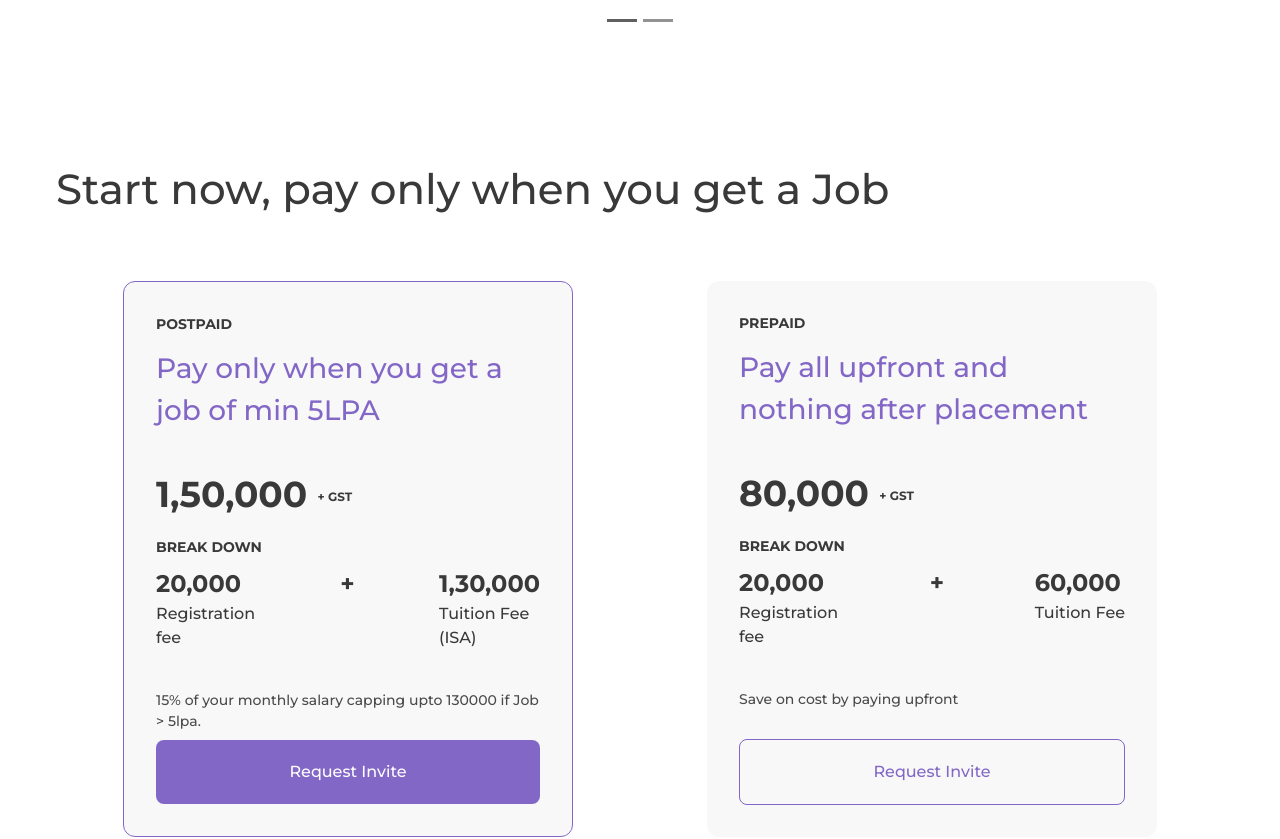
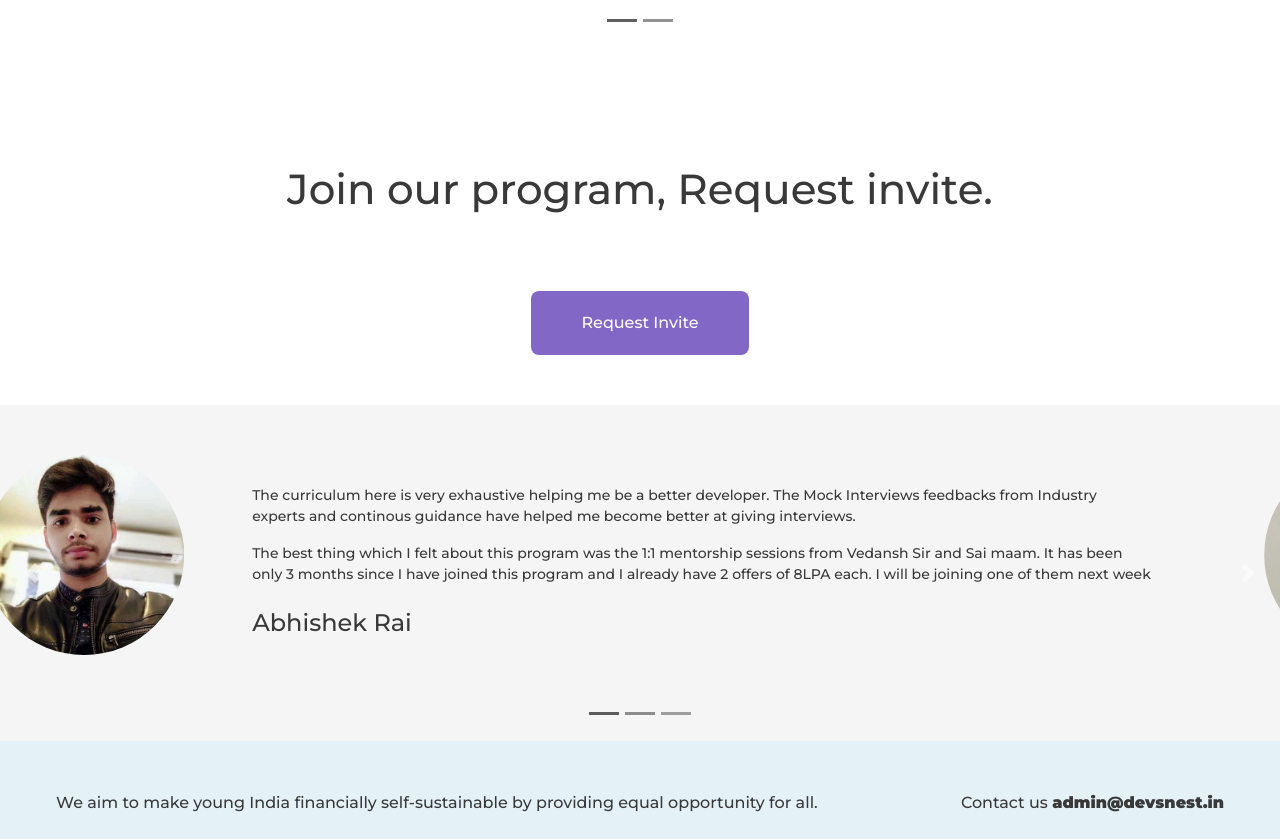
Before and after one commit to sanjay270899/devsnest-frontend, a React (Create React App) app: page / in a window 1280 px wide. Shown: the part 3185-4024 px from the top of the page. Built offline with nearby package versions, Linux system fonts and the light colour scheme; no server answers.

Commit message:
removed pricing

```diff
--- a/src/landing_v2/landing.scss
+++ b/src/landing_v2/landing.scss
@@ -319,6 +319,7 @@ a.nav-item {
       border: 1px solid $color-purple;
     }
     &__heading {
+      text-align: center;
       padding: 60px 0;
     }
 
@@ -740,4 +741,13 @@ a.nav-item {
       font-size: 24px;
     }
   }
+
+  @media screen and (min-width: 1550px) {
+    .hero {
+      &__right-side {
+        margin-left: auto;
+        margin-right: auto;
+      }
+    }
+  }
 }
--- a/src/landing_v2/landing.tsx
+++ b/src/landing_v2/landing.tsx
@@ -276,11 +276,22 @@ function Landing() {
       </div>
       <section className="plan">
         <div className="headingx plan__heading">
-          Start now, pay only when you get a Job
+          Join our program, Request invite.
         </div>
 
         <div className="plan__container">
-          <div className="plan__unit plan__active">
+          <div className="plan__card-cta">
+            <a
+              href="https://docs.google.com/forms/d/1FDUajSVjIgG-7hBBl5ekOpHxurVi-DvqQ1AcbwiJpuI/edit?ts=5f4a681a"
+              target="_blank"
+              rel="noopener noreferrer"
+              className="btnx btnx-primary block plan__card-cta"
+            >
+              Request Invite
+            </a>
+          </div>
+
+          {/* <div className="plan__unit plan__active">
             <div className="plan__card-heading">Postpaid</div>
             <div className="plan__card-heading-main">
               Pay only when you get a job of min 5LPA
@@ -348,9 +359,9 @@ function Landing() {
                 Request Invite
               </a>
             </div>
-          </div>
+          </div>*/}
         </div>
-        <div className="plan__bottom-info">
+        {/* <div className="plan__bottom-info">
           The absence of money should not deter you from applying, please reach
           out to us if you think that’s the case.<br></br> To know more,{' '}
           <a
@@ -361,7 +372,7 @@ function Landing() {
           >
             schedule a session with us.
           </a>
-        </div>
+        </div> */}
       </section>
       {/* <section className="cool">
         <div className="cool__container">
```
